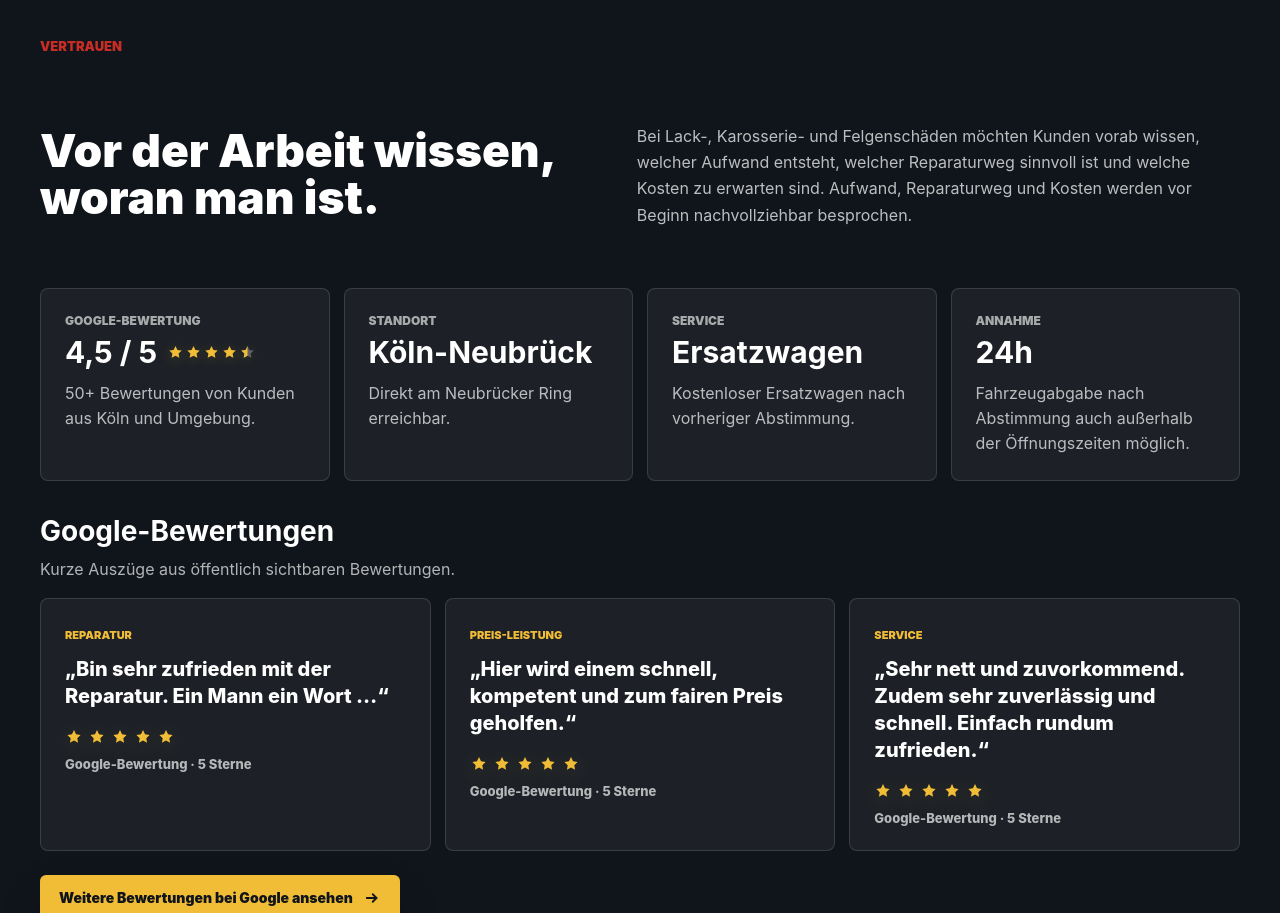
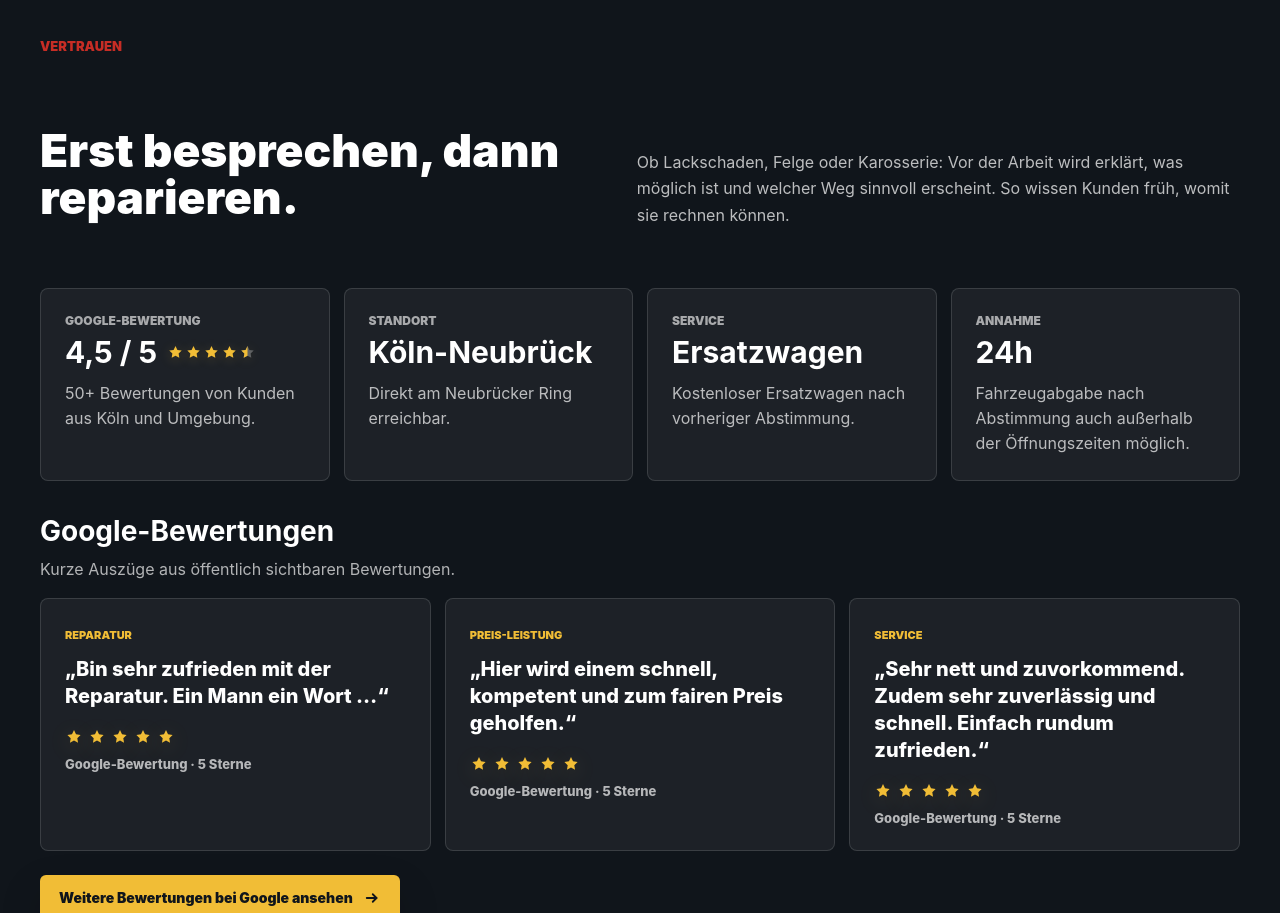
Before and after one commit to rama1347/vicario-smart-repair-demo, a React (Vite) app: page / in a window 1280 px wide. Shown: the part 860-1773 px from the top of the page. Built offline with nearby package versions, Linux system fonts and the light colour scheme.

Commit message:
Update trust section copy

```diff
--- a/src/App.tsx
+++ b/src/App.tsx
@@ -476,11 +476,10 @@ function App() {
       <section className="trust-section" id="vertrauen" aria-label="Vertrauen und Bewertungen">
         <div className="trust-heading">
           <p className="section-label">Vertrauen</p>
-          <h2>Vor der Arbeit wissen, woran man ist.</h2>
+          <h2>Erst besprechen, dann reparieren.</h2>
           <p>
-            Bei Lack-, Karosserie- und Felgenschäden möchten Kunden vorab wissen, welcher Aufwand
-            entsteht, welcher Reparaturweg sinnvoll ist und welche Kosten zu erwarten sind. Aufwand,
-            Reparaturweg und Kosten werden vor Beginn nachvollziehbar besprochen.
+            Ob Lackschaden, Felge oder Karosserie: Vor der Arbeit wird erklärt, was möglich ist
+            und welcher Weg sinnvoll erscheint. So wissen Kunden früh, womit sie rechnen können.
           </p>
         </div>
 
```
